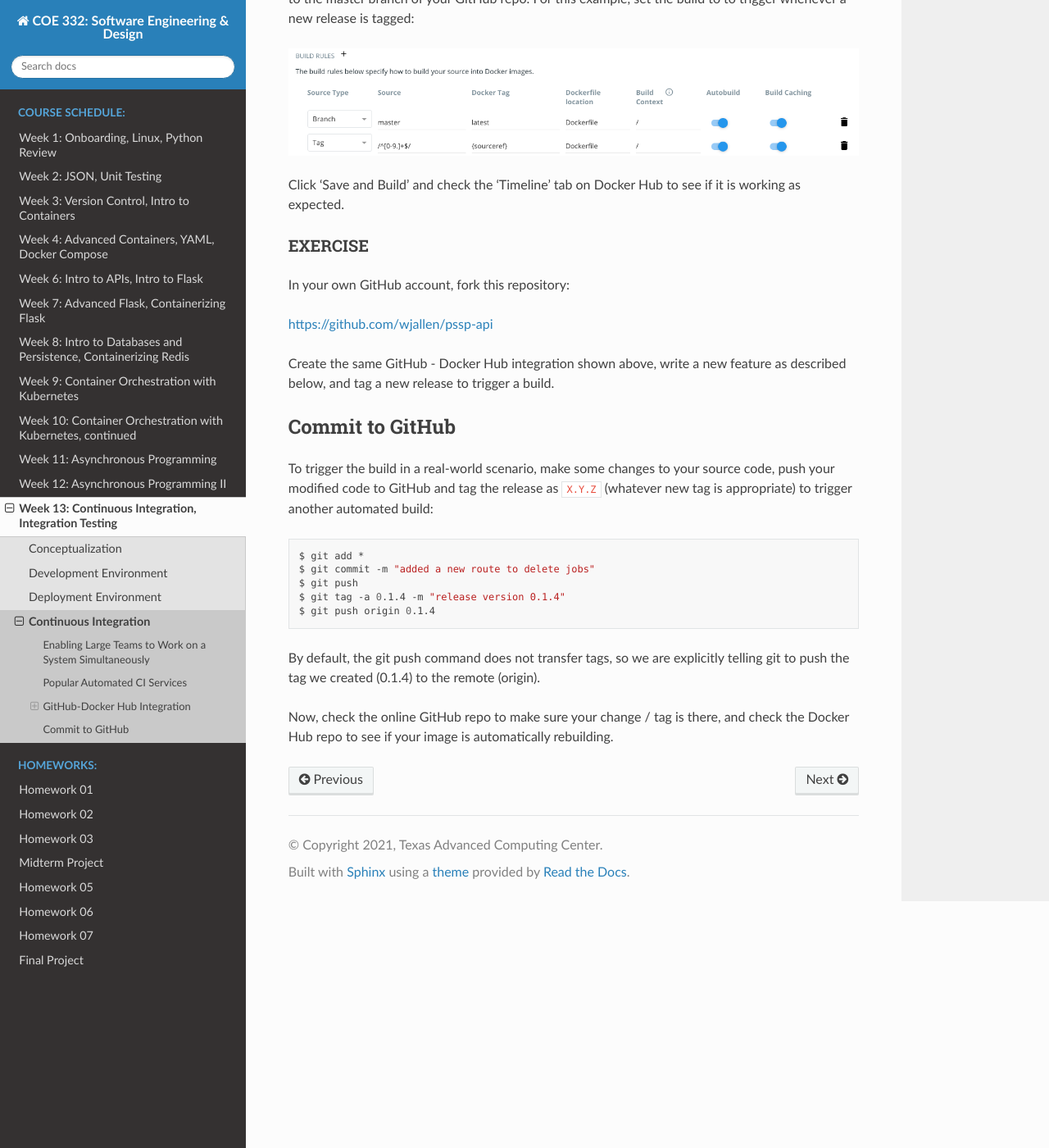
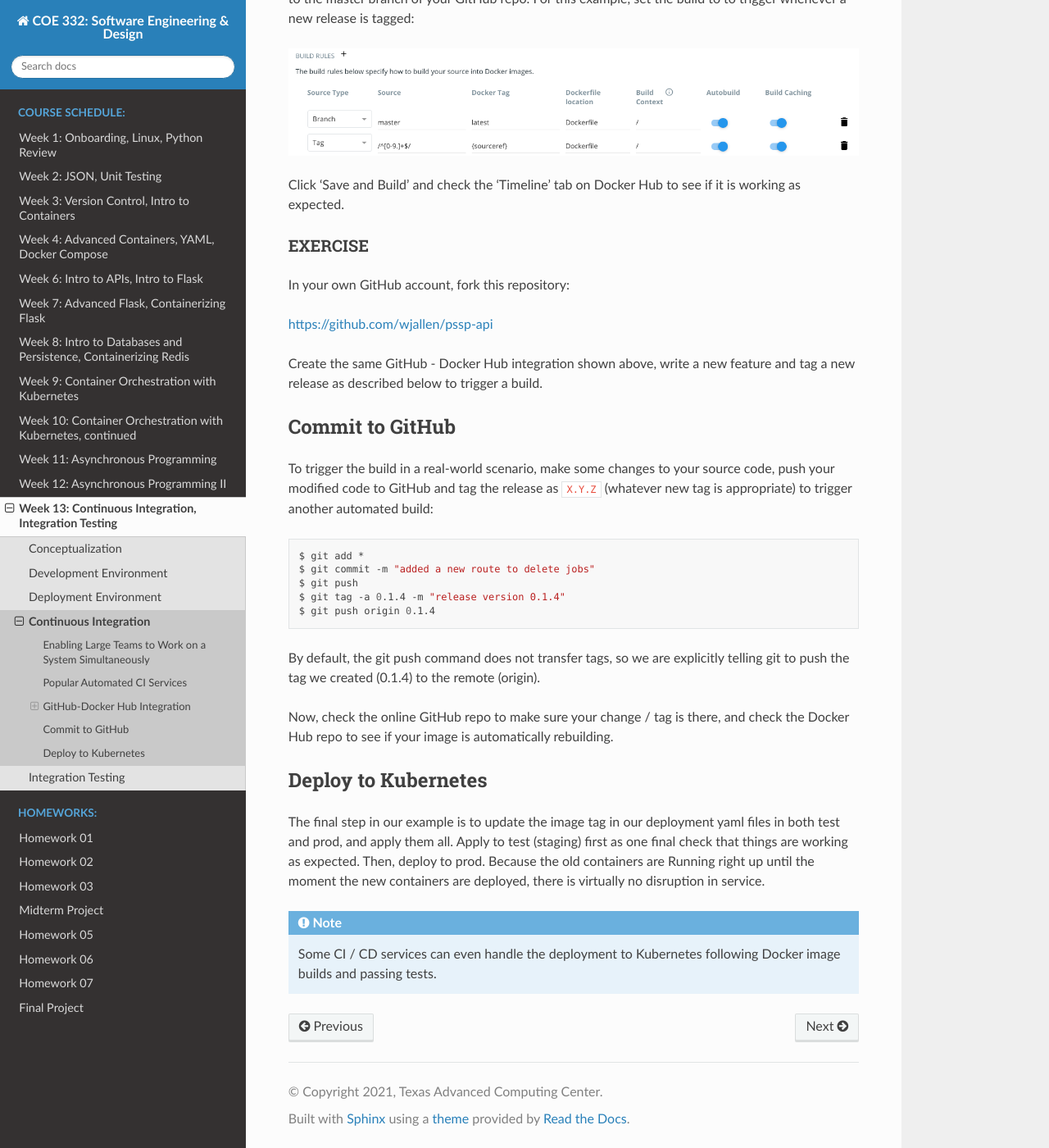
Before and after one commit to TACC/coe-332-sp21, a Sphinx documentation site: the page built from docs/week13/continuous_integration.rst, in a window 1280 px wide and 1400 px high, scrolled down 2852 px. Shown: the whole window at 82% size. Built offline with Sphinx 7.4.7 and the Read the Docs theme 2.0.0, drawn with Linux system fonts in a browser that asks for light colours; pages that are not in the unit, such as notebooks, are missing from menus.

Commit message:
added section on integration tests

```diff
--- a/docs/week13/continuous_integration.rst
+++ b/docs/week13/continuous_integration.rst
@@ -142,7 +142,7 @@ In your own GitHub account, fork this repository:
 https://github.com/wjallen/pssp-api
 
 Create the same GitHub - Docker Hub integration shown above, write a new feature
-as described below, and tag a new release to trigger a build.
+and tag a new release as described below to trigger a build.
 
 Commit to GitHub
 ----------------
@@ -164,3 +164,18 @@ telling git to push the tag we created (0.1.4) to the remote (origin).
 
 Now, check the online GitHub repo to make sure your change / tag is there, and
 check the Docker Hub repo to see if your image is automatically rebuilding.
+
+
+Deploy to Kubernetes
+--------------------
+
+The final step in our example is to update the image tag in our deployment yaml files
+in both test and prod, and apply them all. Apply to test (staging) first as one
+final check that things are working as expected. Then, deploy to prod. Because
+the old containers are Running right up until the moment the new containers are
+deployed, there is virtually no disruption in service.
+
+.. note::
+
+    Some CI / CD services can even handle the deployment to Kubernetes following
+    Docker image builds and passing tests.
```
Also changed, not shown: docs/week13/integration_testing.rst (added, +123 -0 lines).
